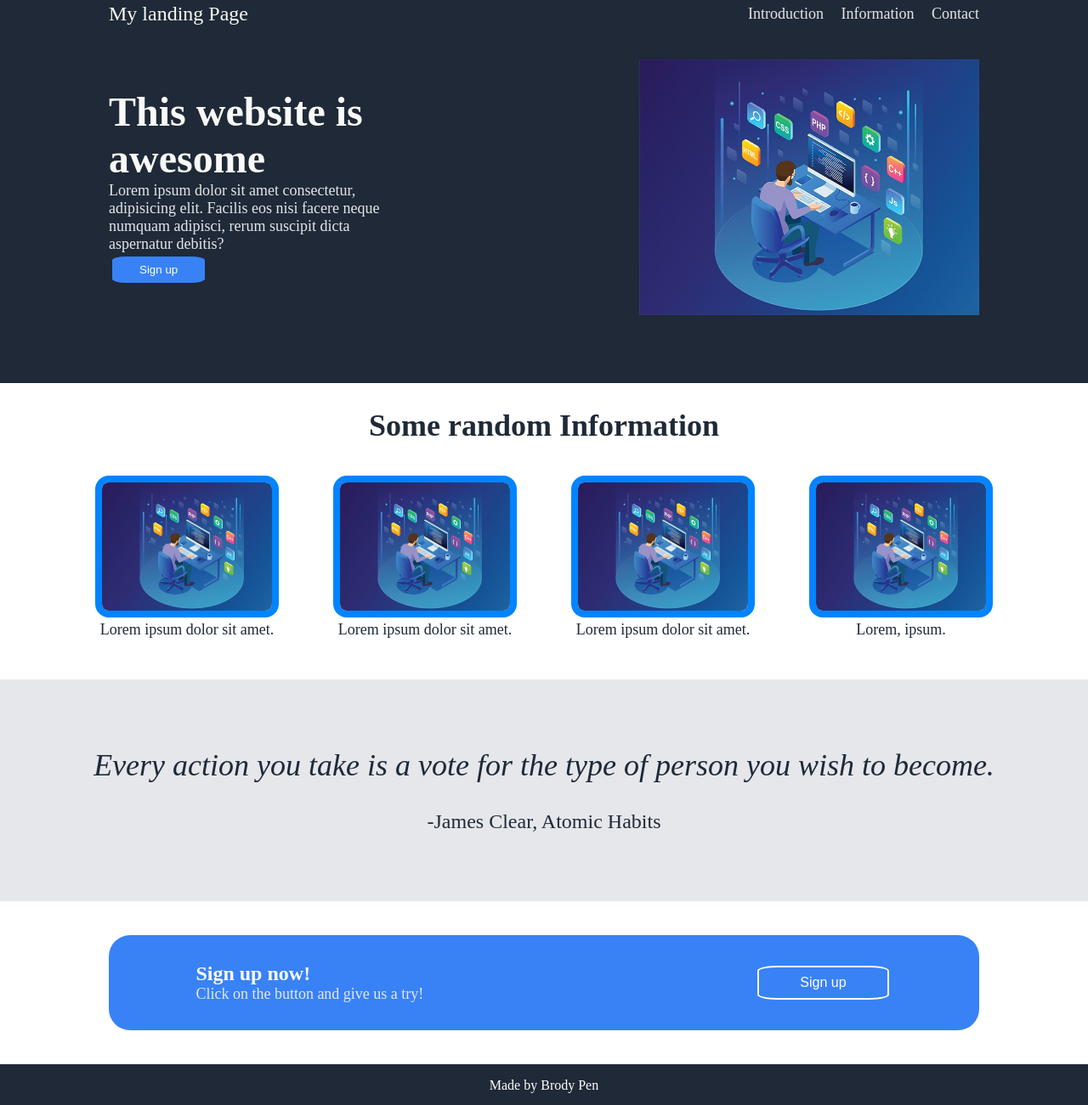
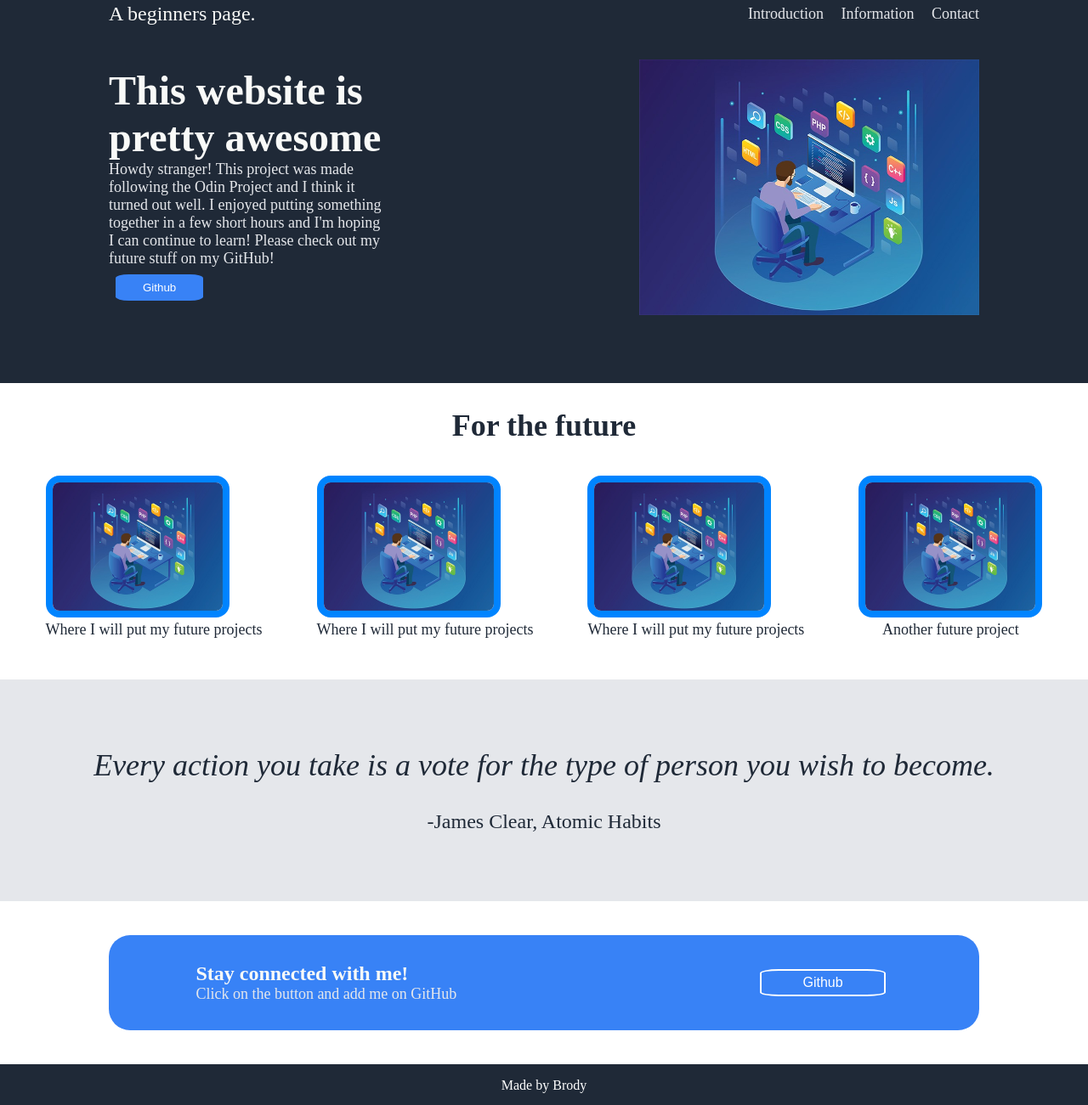
Before and after one commit to Brodypen/odin-LandingPage, a plain HTML site: page index.html in a window 1280 px wide. Shown: the part 13-1314 px from the top of the page at 85% size. Drawn offline with Linux system fonts and the light colour scheme.

Commit message:
Change dummytest, fix CSS bugs Unproper resizing of anchors and paragraphs

```diff
--- a/index.html
+++ b/index.html
@@ -10,7 +10,7 @@
   <body>
     <div class="headerContainer">
       <div class="header">
-        <header>My landing Page</header>
+        <header>A beginners page.</header>
 
         <div class="rightLinks">
           <a href="#Introduction">Introduction</a>
@@ -20,20 +20,21 @@
       </div>
       <div class="intro" , id="Introduction">
         <div class="introLeftSide">
-          <h1>This website is awesome</h1>
+          <h1>This website is pretty awesome</h1>
           <p>
-            Lorem ipsum dolor sit amet consectetur, adipisicing elit. Facilis
-            eos nisi facere neque numquam adipisci, rerum suscipit dicta
-            aspernatur debitis?
+            Howdy stranger! This project was made following the Odin Project and
+            I think it turned out well. I enjoyed putting something together in
+            a few short hours and I'm hoping I can continue to learn! Please
+            check out my future stuff on my GitHub!
           </p>
-          <button>Sign up</button>
+          <button><a href="https://github.com/FrostandIce">Github</a></button>
         </div>
         <img src="websiteImages/introPic.jpg" class="introImage" />
       </div>
     </div>
 
     <div class="info" id="Information">
-      <h2>Some random Information</h2>
+      <h2>For the future</h2>
       <div class="infoImagesContainer">
         <div class="pairs">
           <img
@@ -41,7 +42,7 @@
             class="infoImages"
             alt="First image"
           />
-          <p>Lorem ipsum dolor sit amet.</p>
+          <p>Where I will put my future projects</p>
         </div>
         <div class="pairs">
           <img
@@ -49,7 +50,7 @@
             class="infoImages"
             alt="Second"
           />
-          <p>Lorem ipsum dolor sit amet.</p>
+          <p>Where I will put my future projects</p>
         </div>
         <div class="pairs">
           <img
@@ -57,7 +58,7 @@
             class="infoImages"
             alt="Third"
           />
-          <p>Lorem ipsum dolor sit amet.</p>
+          <p>Where I will put my future projects</p>
         </div>
         <div class="pairs">
           <img
@@ -65,7 +66,7 @@
             class="infoImages"
             alt="Fourth"
           />
-          <p>Lorem, ipsum.</p>
+          <p>Another future project</p>
         </div>
       </div>
     </div>
@@ -78,13 +79,15 @@
     </div>
     <div class="contactForm" id="ContactForm">
       <div class="insideContactForm">
-          <div class="contactFormleftSide">
-            <h4 class="contactHeader">Sign up now!</h4>
-            <p>Click on the button and give us a try!</p>
-          </div>
-          <button class="contactButton">Sign up</button>
-              </div>
+        <div class="contactFormleftSide">
+          <h4 class="contactHeader">Stay connected with me!</h4>
+          <p>Click on the button and add me on GitHub</p>
+        </div>
+        <button class="contactButton">
+          <a href="https://github.com/FrostandIce">Github</a>
+        </button>
       </div>
-    <footer>Made by Brody Pen</footer>
+    </div>
+    <footer>Made by Brody</footer>
   </body>
 </html>
--- a/style.css
+++ b/style.css
@@ -31,10 +31,11 @@ p {
   font-size: 18px;
   margin: 0;
 }
-
 a {
   text-decoration: none;
   color: inherit;
+}
+.rightLinks a {
   padding-left: 16px;
 }
 h1 {
@@ -58,8 +59,9 @@ button {
   color: white;
   border: none;
   padding: 8px 32px 8px 32px;
-  margin: 4px;
+  margin: 8px;
   border-radius: 15%;
+  text-align: center;
 }
 .introImage {
   padding-left: 300px;
```
